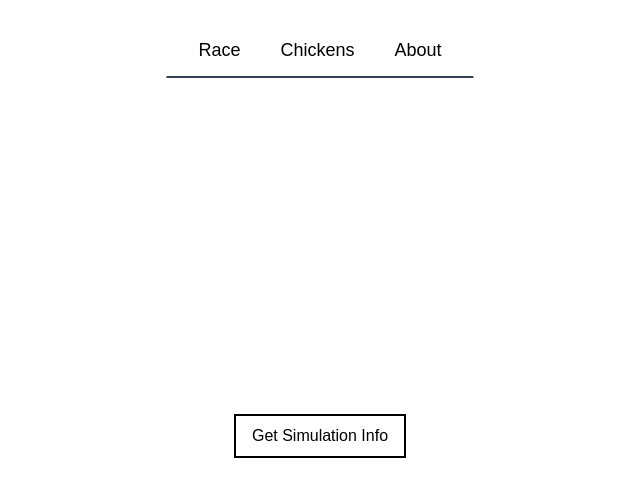
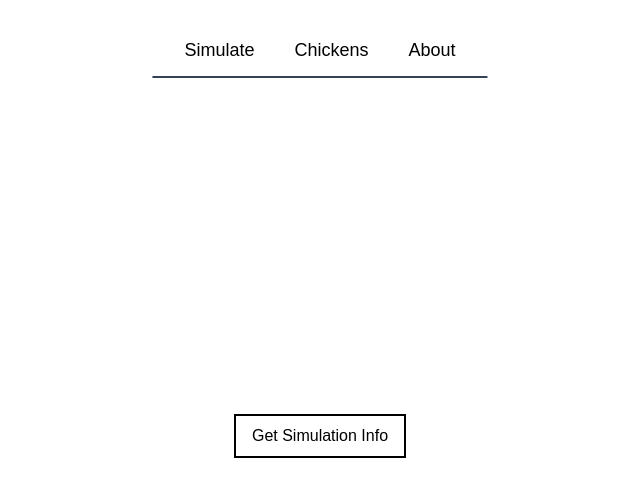
Before and after one commit to cartersw/neural-chickens, a Next.js app in the folder web/: page / in a window 1280 px wide. Shown: the top 496 px of the page, without its empty margins (320-960 px from the left). Built offline with nearby package versions, Linux system fonts and the light colour scheme; no server answers.

Commit message:
Navbar change -Unity Agent todo list update

```diff
--- a/web/src/app/components/Navbar.tsx
+++ b/web/src/app/components/Navbar.tsx
@@ -9,7 +9,7 @@ const Navbar = () => {
                 <ul className="flex items-center gap-10 text-lg text-black">
                     <li>
                         <Link href="/" className="hover:text-gray-300 transition-colors">
-                        Race
+                        Simulate
                         </Link>
                     </li>
                     <li>
```
Also changed, not shown: 1 other file (tests, documents, lock files or other folders).
